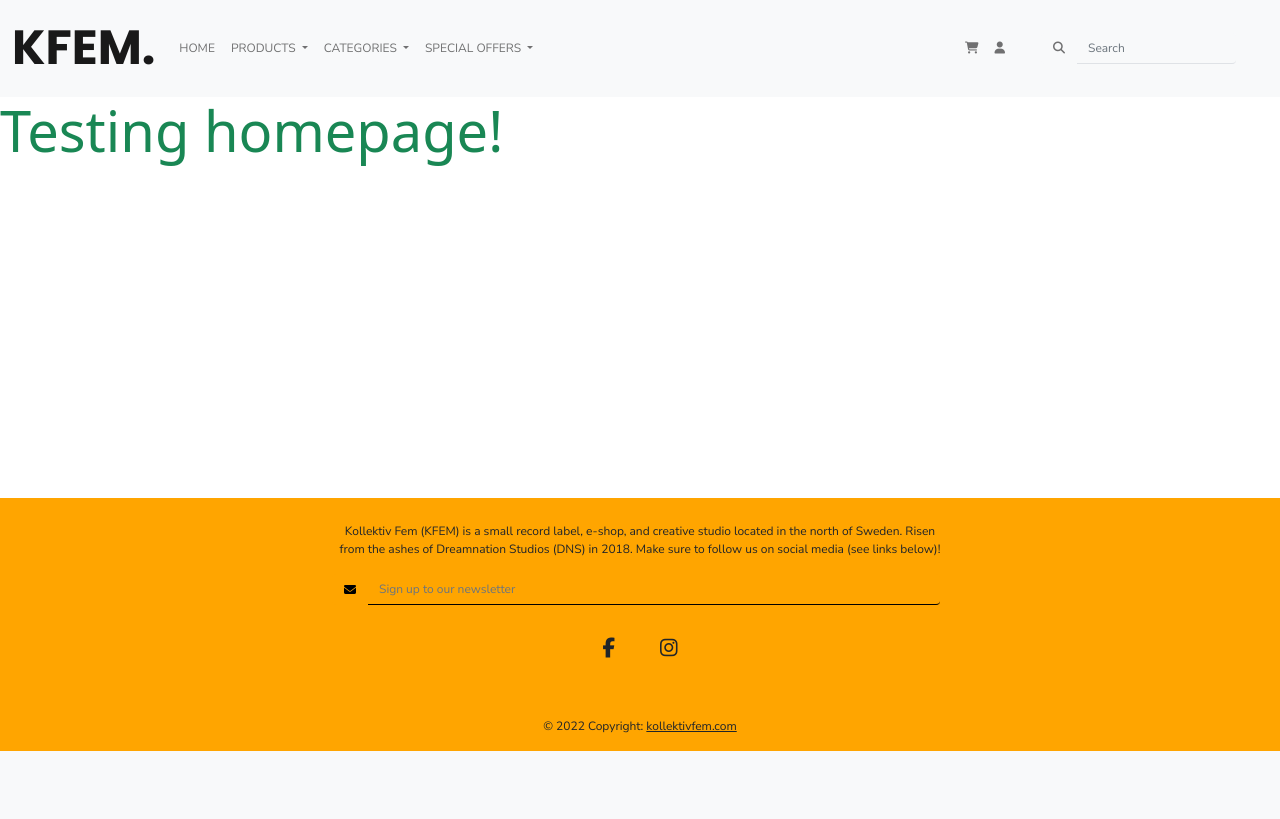
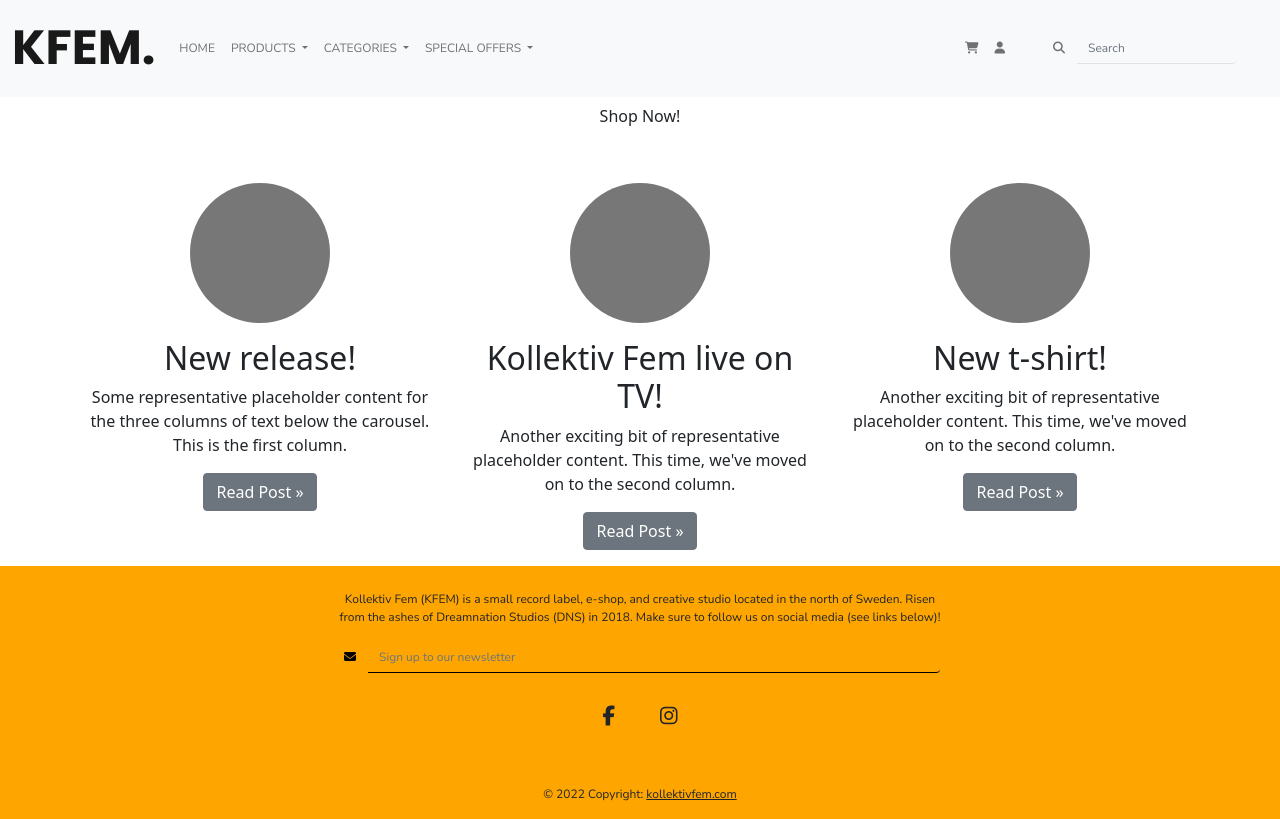
Before and after one commit to worldofmarcus/project-portfolio-5, a Django app: page / in a window 1280 px wide. Shown: the part 49-868 px from the top of the page. Before the commit the page ends 800 px from the top, so only its background shows below. Run offline with Django 3.2, Linux system fonts and the light colour scheme; some libraries are stand-ins or nearby versions.

Commit message:
Add basic structure for carousel and blog posts in index.html in home app

```diff
--- a/home/templates/home/index.html
+++ b/home/templates/home/index.html
@@ -2,6 +2,104 @@
 {% load static %}
 
 {% block content %}
-<h1 class="display-4 text-success">Testing homepage!</h1>
+
+<!-- Carousel -->
+<div class="container align-items-center">
+    <div id="kfemCarousel" class="carousel slide carousel-fade" data-bs-ride="carousel">
+        <ol class="carousel-indicators">
+            <li data-bs-target="#kfemCarousel" data-bs-slide-to="0" class="active"></li>
+            <li data-bs-target="#kfemCarousel" data-bs-slide-to="1"></li>
+        </ol>
+        <div class="carousel-inner">
+            <div class="carousel-item active" data-bs-interval="8000">
+                <div class="overlay-image slide-1"></div>
+                <div class="container carousel-text-box text-center">
+                    <a href="#" class="btn carousel-button">
+                        Shop Now!
+                    </a>
+                </div>
+            </div>
+            <div class="carousel-item" data-bs-interval="6000">
+                <div class="overlay-image slide-2"></div>
+                <div class="container carousel-text-box w-50">
+                    <h1>Join us on our adventure!</h1>
+                    <p>Kollektiv Fem is like a big family that wants to experience cool stuff together.
+                        Join our journey by subscribing to our newsletter that will be sent out two times
+                        a month!
+                    </p>
+                    <form class="d-flex">
+                        <div class="input-group mb-3">
+
+                            <span class="input-group-text" id="carouselForm"><i class="fa-solid fa-envelope"
+                                    aria-hidden="true"></i></span>
+                            <input class="form-control me-2" type="search" placeholder="Sign up to our newsletter"
+                                aria-label="Search">
+                            <button class="btn btn-outline-success" type="submit">Sign up</button>
+                        </div>
+                    </form>
+                </div>
+            </div>
+        </div>
+
+        <a href="#kfemCarousel" class="carousel-control-prev" role="button" data-bs-slide="prev">
+            <span class="sr-only">Previous</span>
+            <span class="carousel-control-prev-icon" aria-hidden="true"></span>
+        </a>
+
+        <a href="#kfemCarousel" class="carousel-control-next" role="button" data-bs-slide="next">
+            <span class="sr-only">Next</span>
+            <span class="carousel-control-next-icon" aria-hidden="true"></span>
+        </a>
+    </div>
+</div>
+<!-- End of Carousel -->
+
+
+<!-- Blog posts -->
+<div class="container text-center mt-5 body-text">
+    <div class="row">
+        <div class="col-lg-4">
+            <svg class="bd-placeholder-img rounded-circle mb-3" width="140" height="140"
+                xmlns="http://www.w3.org/2000/svg" role="img" aria-label="Placeholder: 140x140"
+                preserveAspectRatio="xMidYMid slice" focusable="false">
+                <title>Placeholder</title>
+                <rect width="100%" height="100%" fill="#777" /><text x="50%" y="50%" fill="#777"
+                    dy=".3em">140x140</text>
+            </svg>
+            <h2>New release!</h2>
+            <p>Some representative placeholder content for the three columns of text below the carousel. This is the
+                first column.</p>
+            <p><a class="btn btn-secondary" href="#">Read Post &raquo;</a></p>
+        </div>
+        <div class="col-lg-4">
+            <svg class="bd-placeholder-img rounded-circle mb-3" width="140" height="140"
+                xmlns="http://www.w3.org/2000/svg" role="img" aria-label="Placeholder: 140x140"
+                preserveAspectRatio="xMidYMid slice" focusable="false">
+                <title>Placeholder</title>
+                <rect width="100%" height="100%" fill="#777" /><text x="50%" y="50%" fill="#777"
+                    dy=".3em">140x140</text>
+            </svg>
+            <h2>Kollektiv Fem live on TV!</h2>
+            <p>Another exciting bit of representative placeholder content. This time, we've moved on to the second
+                column.</p>
+            <p><a class="btn btn-secondary" href="#">Read Post &raquo;</a></p>
+        </div>
+        <div class="col-lg-4">
+            <svg class="bd-placeholder-img rounded-circle mb-3" width="140" height="140"
+                xmlns="http://www.w3.org/2000/svg" role="img" aria-label="Placeholder: 140x140"
+                preserveAspectRatio="xMidYMid slice" focusable="false">
+                <title>Placeholder</title>
+                <rect width="100%" height="100%" fill="#777" /><text x="50%" y="50%" fill="#777"
+                    dy=".3em">140x140</text>
+            </svg>
+            <h2>New t-shirt!</h2>
+            <p>Another exciting bit of representative placeholder content. This time, we've moved on to the second
+                column.</p>
+            <p><a class="btn btn-secondary" href="#">Read Post &raquo;</a></p>
+        </div>
+    </div>
+</div>
+<!-- End of blog posts -->
+
 
 {% endblock %}
```
